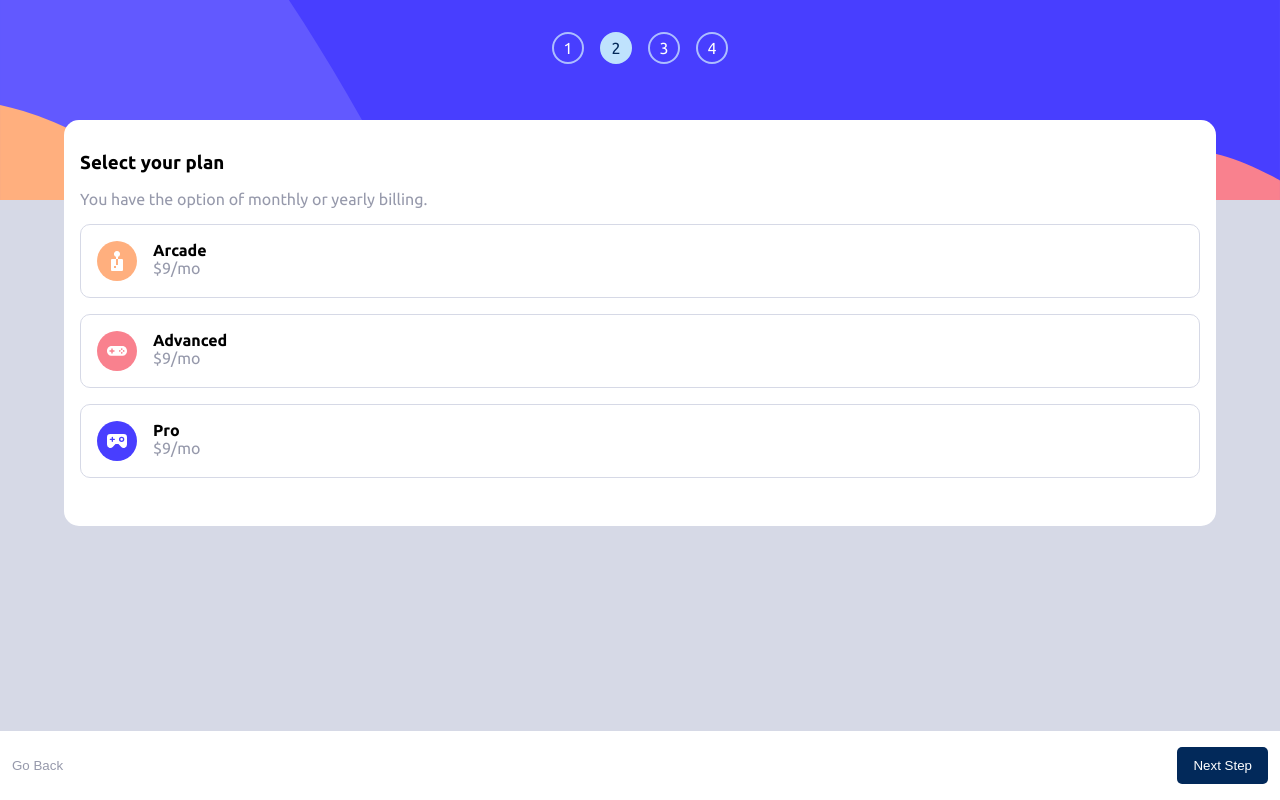
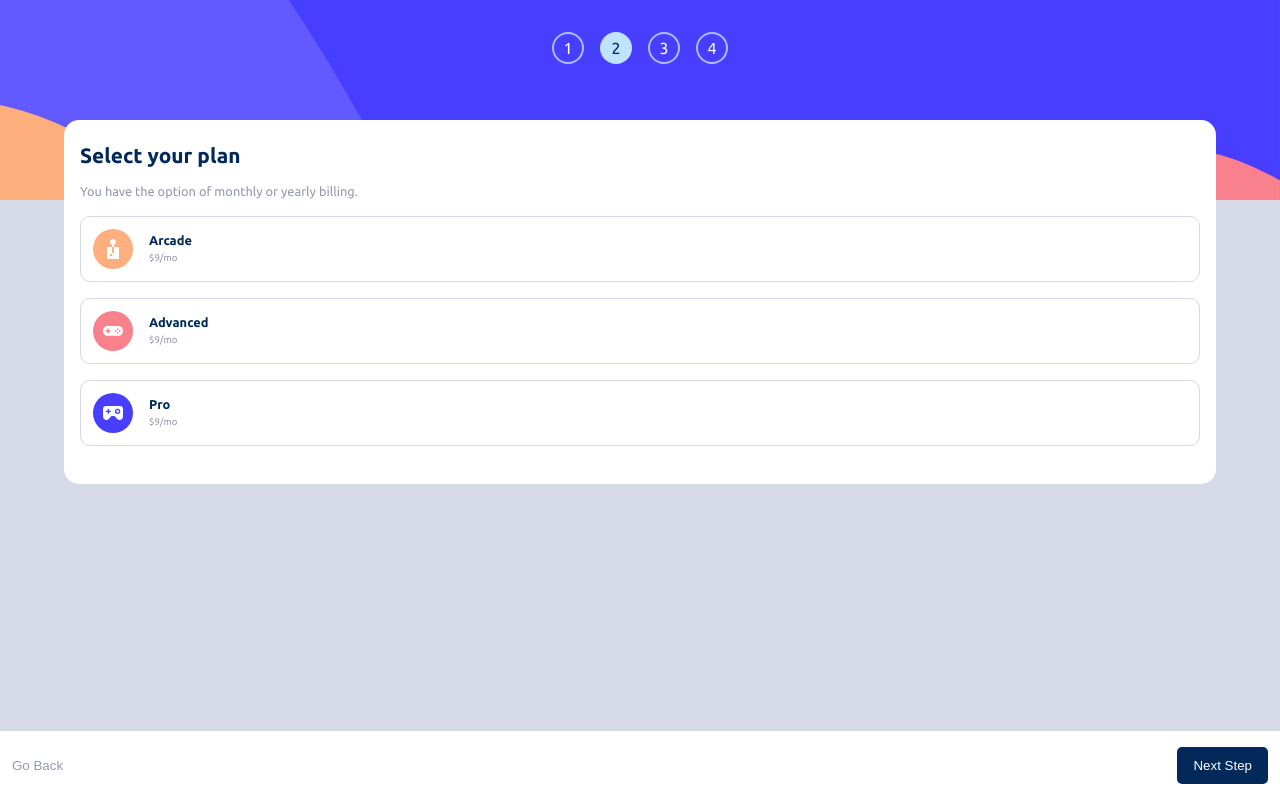
Before and after one commit to mistyb01/fe-mentor-multistep-form, a React (Create React App) app: page / in a window 1280 px wide. Both pictures are taken after a click on the button "Next Step". Built offline with nearby package versions, Linux system fonts and the light colour scheme.

Commit message:
form options styling

```diff
--- a/src/components/steps/Step2.js
+++ b/src/components/steps/Step2.js
@@ -8,26 +8,26 @@ function Step2() {
         <section className="form-container">
             <h1>Select your plan</h1>
             <p>You have the option of monthly or yearly billing.</p>
-            <section className="billing-options-container">
-                <div className="billing-option">
+            <section className="options-container">
+                <div className="option left">
                     <ArcadeIcon/>
-                    <div className="billing-option-text">
+                    <div className="option-text">
                         <strong>Arcade</strong>
                         <p>$9/mo</p>
                     </div>
                 </div>
 
-                <div className="billing-option">
+                <div className="option left">
                     <AdvancedIcon/>
-                    <div className="billing-option-text">
+                    <div className="option-text">
                         <strong>Advanced</strong>
                         <p>$9/mo</p>
                     </div>
                 </div>
 
-                <div className="billing-option">
+                <div className="option left">
                     <ProIcon/>
-                    <div className="billing-option-text">
+                    <div className="option-text">
                         <strong>Pro</strong>
                         <p>$9/mo</p>
                     </div>
--- a/src/components/steps/Step3.js
+++ b/src/components/steps/Step3.js
@@ -3,10 +3,43 @@ import React from "react";
 function Step3() {
     return (
         <section className="form-container">
-          Pick add-ons Add-ons help enhance your gaming experience. Online service
-          Access to multiplayer games +$1/mo Larger storage Extra 1TB of cloud
-          save +$2/mo Customizable Profile Custom theme on your profile +$2/mo Go
-          Back Next Step
+          <h1>Pick add-ons</h1>
+          <p>Add-ons help enhance your gaming experience.</p>
+
+
+          <div className="option">
+            <div className="checkbox-and-text">
+              <input type="checkbox"/>
+              <div className="option-text">
+                <strong>Online service</strong>
+                <p>Access to multiplayer games</p>
+              </div>
+            </div>
+            <p className="cost">+$1/mo</p>
+          </div>
+
+          <div className="option">
+            <div className="checkbox-and-text">
+              <input type="checkbox"/>
+              <div className="option-text">
+                <strong>Larger storage</strong>
+                <p>Extra 1TB of cloud save</p>
+              </div>
+            </div>
+            <p className="cost">+$2/mo</p>
+          </div>
+
+          <div className="option">
+            <div className="checkbox-and-text">
+              <input type="checkbox"/>
+              <div className="option-text">
+                <strong>Customizable Profile</strong>
+                <p>Custom theme on your profile</p>
+              </div>
+            </div>
+            <p className="cost">+$2/mo</p>
+          </div>
+
         </section>
     )
 }
--- a/src/components/steps/Step4.js
+++ b/src/components/steps/Step4.js
@@ -3,7 +3,8 @@ import React from "react";
 function Step4() {
     return (
         <section className="form-container">
-          Finishing up Double-check everything looks OK before confirming.
+          <h1>Finishing up</h1>
+          <p>Double-check everything looks OK before confirming.</p>
         </section>
     )
 }
--- a/src/index.css
+++ b/src/index.css
@@ -40,7 +40,8 @@ body {
 }
 
 h1 {
-  font-weight: 700;
+  color: var(--marine-blue);
+  font-size: 1.3rem;
 }
 
 #sidebar {
@@ -79,7 +80,7 @@ h1 {
 .main-content {
   background-color: white;
   border-radius: 15px;
-  padding: 2rem 1rem;
+  padding: 1.5rem 1rem;
   z-index: 2;
   position: absolute;
   width: 90vw;
@@ -93,12 +94,14 @@ h1 {
 .form-container {
   display: flex;
   flex-direction: column;
-  row-gap: 1rem;
+  row-gap: 0.9rem;
   text-align: left;
 }
 
 .form-container p {
   color: var(--cool-gray);
+  font-size: 0.8rem;
+  line-height: 1.5;
 }
 
 .user-info-form {
@@ -154,16 +157,47 @@ h1 {
   background-color: var(--purplish-blue);
 }
 
-.billing-options-container {
+.options-container {
   display: flex;
   flex-direction: column;
   row-gap: 1rem;
 }
 
-.billing-option {
+.option {
   border: 1px solid var(--light-gray);
   border-radius: 10px;
   display: flex;
   column-gap: 1rem;
-  padding: 1rem;
+  padding: 0.75rem;
+  align-items: center;
+  font-size: 0.75rem;
+  justify-content: space-between;
 }
+
+.option.left {
+  justify-content:left;
+}
+
+.option-text {
+  display: flex;
+  flex-direction: column;
+  row-gap: 0.25rem;
+}
+
+.option strong {
+  font-size: 0.8rem;
+  color: var(--marine-blue);
+}
+
+.option p {
+  font-size: 0.6rem;
+}
+
+.option .cost {
+  color: var(--purplish-blue);
+}
+
+.checkbox-and-text {
+  display: flex;
+  column-gap: 1rem;
+}
```
